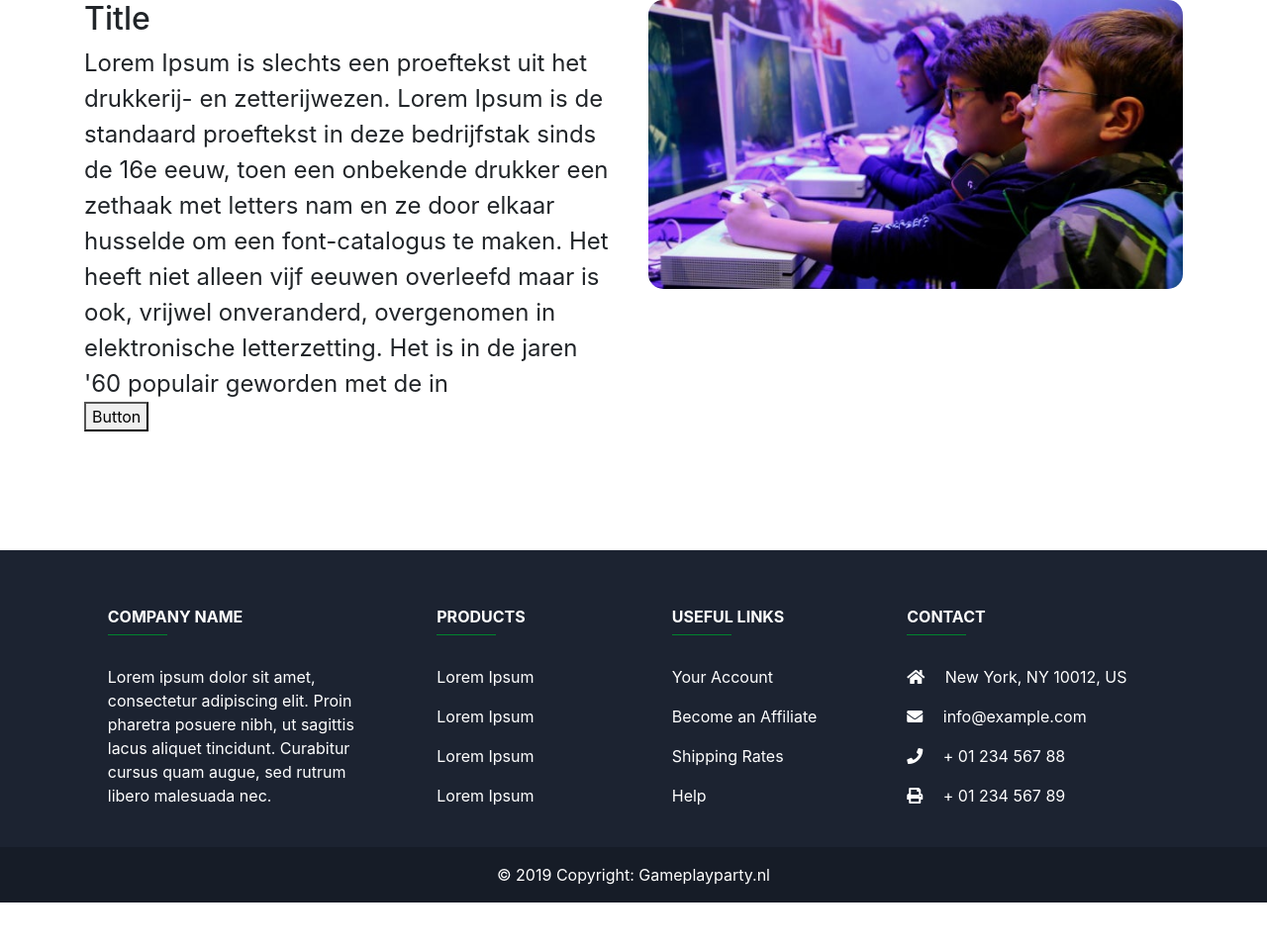
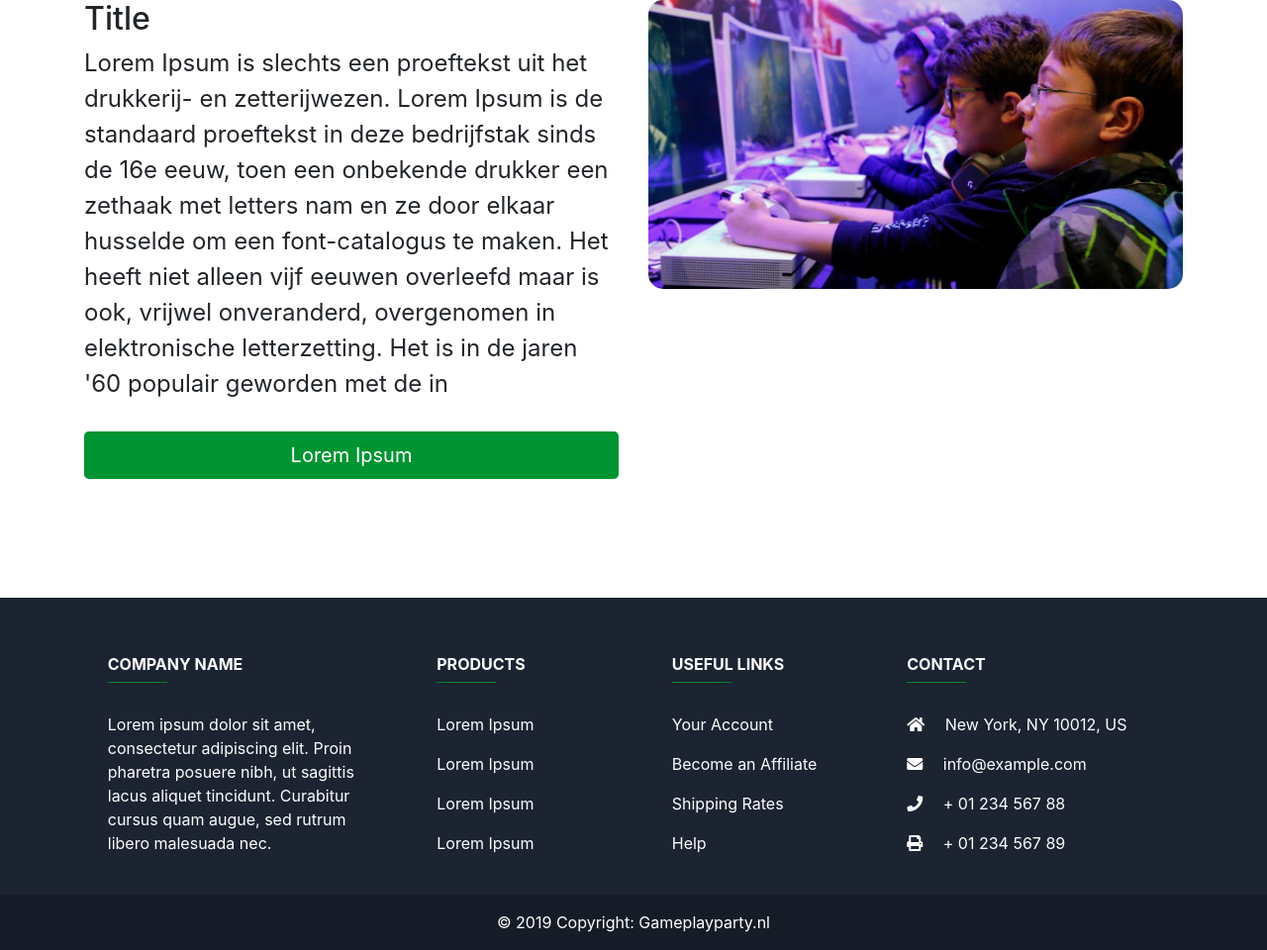
Before and after one commit to iaachboun/GamePlayParty, a PHP site: page / in a window 1280 px wide. Shown: the part 805-1765 px from the top of the page at 99% size. Before the commit the page ends 1717 px from the top, so only its background shows below. Run offline with PHP 8.4, Linux system fonts and the light colour scheme; some libraries are stand-ins or nearby versions.

Commit message:
homepage mooier

```diff
--- a/assets/style/app.scss
+++ b/assets/style/app.scss
@@ -9,3 +9,4 @@ body {
 @import "home";
 @import "bios/biscopen";
 @import "bios/biosDetail";
+@import "elements/buttons";
--- /dev/null
+++ b/assets/style/elements/buttons.scss
@@ -0,0 +1,24 @@
+.btn-green{
+  background-color: #009432 !important;
+  color: white !important;
+  border: 1px solid #009432;
+}
+
+.btn-custom{
+  display: inline-block;
+  font-weight: 400;
+  color: #212529;
+  text-align: center;
+  vertical-align: middle;
+  -webkit-user-select: none;
+  -moz-user-select: none;
+  -ms-user-select: none;
+  user-select: none;
+  background-color: transparent;
+  border: 1px solid transparent;
+  padding: .375rem .75rem;
+  font-size: 1rem;
+  line-height: 1.5;
+  border-radius: .25rem;
+  transition: color .15s ease-in-out,background-color .15s ease-in-out,border-color .15s ease-in-out,box-shadow .15s ease-in-out;
+}
--- a/assets/style/header.scss
+++ b/assets/style/header.scss
@@ -6,10 +6,14 @@
 .navbar {
   padding: 0 !important;
   height: 80px;
-  background-color: #1C2331;
+  background-color: #1C2331 !important;
   div{
     ul{
+      background-color: #1C2331;
+      text-align: center;
+      padding: 10px;
       li{
+        text-align: center;
         a{
           color: white !important;
         }
@@ -30,3 +34,7 @@
   height: auto;
   max-width: 100%;
 }
+
+.navbar-toggler{
+  margin-right: 20px;
+}
--- a/assets/style/home.scss
+++ b/assets/style/home.scss
@@ -22,3 +22,7 @@ body {
     border-radius: 15px;
   }
 }
+
+.home-button-top-space{
+  margin-top: 30px;
+}
--- a/compiled/style.css
+++ b/compiled/style.css
@@ -10,7 +10,15 @@ body {
 .navbar {
   padding: 0 !important;
   height: 80px;
+  background-color: #1C2331 !important;
+}
+.navbar div ul {
   background-color: #1C2331;
+  text-align: center;
+  padding: 10px;
+}
+.navbar div ul li {
+  text-align: center;
 }
 .navbar div ul li a {
   color: white !important;
@@ -26,6 +34,10 @@ body {
   z-index: 10;
   height: auto;
   max-width: 100%;
+}
+
+.navbar-toggler {
+  margin-right: 20px;
 }
 
 footer {
@@ -74,6 +86,10 @@ footer div.footer-copyright a:hover {
   border-radius: 15px;
 }
 
+.home-button-top-space {
+  margin-top: 30px;
+}
+
 .bioscopen-section {
   margin: 50px 0;
 }
@@ -107,4 +123,29 @@ footer div.footer-copyright a:hover {
   border-radius: 10px;
 }
 
+.btn-green {
+  background-color: #009432 !important;
+  color: white !important;
+  border: 1px solid #009432;
+}
+
+.btn-custom {
+  display: inline-block;
+  font-weight: 400;
+  color: #212529;
+  text-align: center;
+  vertical-align: middle;
+  -webkit-user-select: none;
+  -moz-user-select: none;
+  -ms-user-select: none;
+  user-select: none;
+  background-color: transparent;
+  border: 1px solid transparent;
+  padding: 0.375rem 0.75rem;
+  font-size: 1rem;
+  line-height: 1.5;
+  border-radius: 0.25rem;
+  transition: color 0.15s ease-in-out, background-color 0.15s ease-in-out, border-color 0.15s ease-in-out, box-shadow 0.15s ease-in-out;
+}
+
 /*# sourceMappingURL=style.css.map */
--- a/header.php
+++ b/header.php
@@ -23,12 +23,12 @@
 </head>
 <body>
 <div class="logo-container">
-    <img class="logo" src="assets/img/logo.svg" alt="logo">
+    <a href="?pagina=home"><img class="logo" src="assets/img/logo.svg" alt="logo"></a>
 </div>
-<nav class="navbar navbar-expand-lg navbar-light justify-content-end">
+<nav class="navbar navbar-expand-lg navbar-dark justify-content-end">
     <button class="navbar-toggler" type="button" data-toggle="collapse" data-target="#navbarNav"
             aria-controls="navbarNav" aria-expanded="false" aria-label="Toggle navigation">
-        <span class="navbar-toggler-icon text-white"><i class="fa fa-navicon"></i></span>
+        <span class="navbar-dark navbar-toggler-icon"></span>
     </button>
     <div class="collapse navbar-collapse justify-content-end" id="navbarNav">
         <ul class="navbar-nav">
--- a/view/home.php
+++ b/view/home.php
@@ -14,7 +14,7 @@
                 maar is ook, vrijwel onveranderd, overgenomen in elektronische letterzetting. Het is in de jaren '60
                 populair geworden met de in
             </div>
-            <button>Button</button>
+            <a href="#" class="btn-custom btn-green btn-lg btn-block home-button-top-space">Lorem Ipsum</a>
         </div>
         <div class="col-6">
             <img src="./assets/img/kids-paying-e-sports-tournament.jpg" class="hero">
```
Also changed, not shown: 1 other file.
